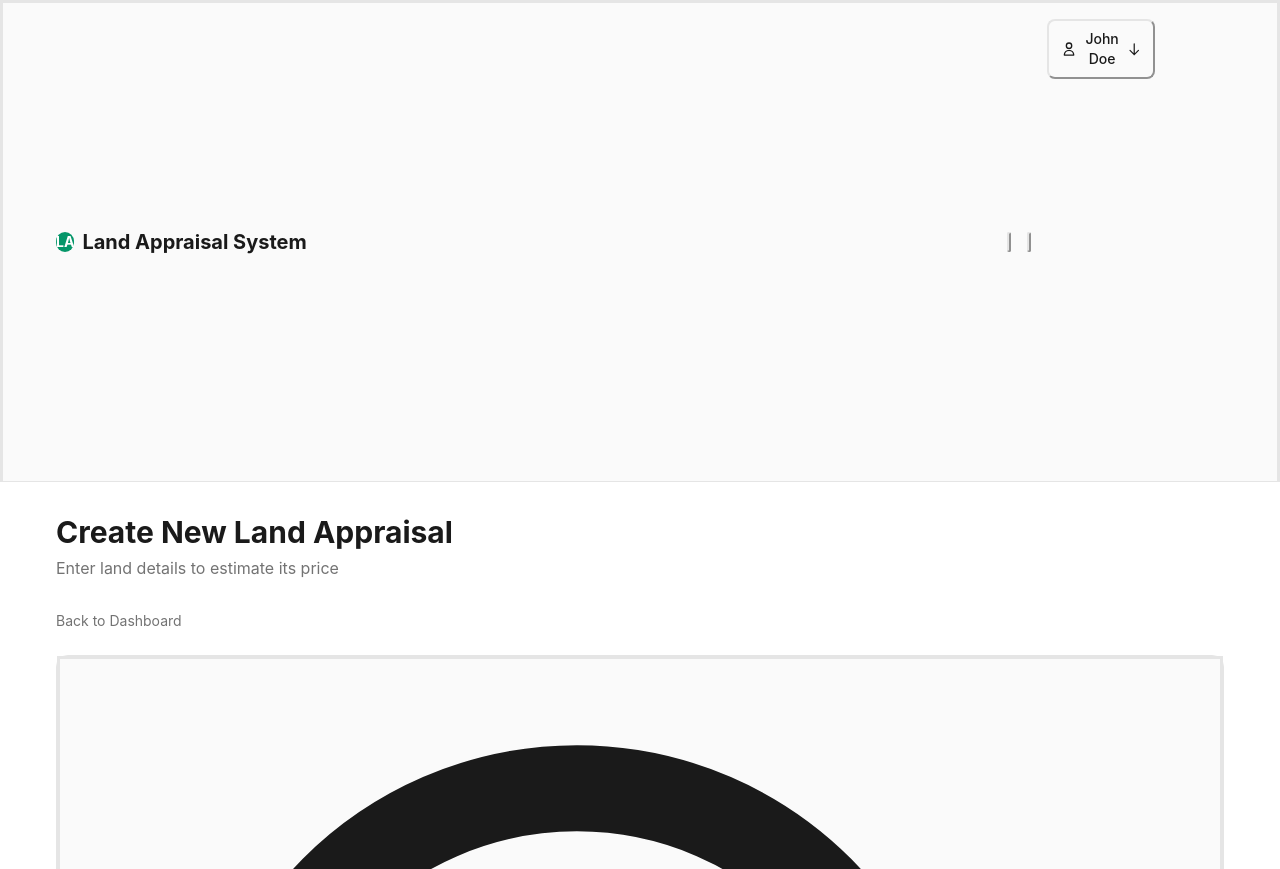
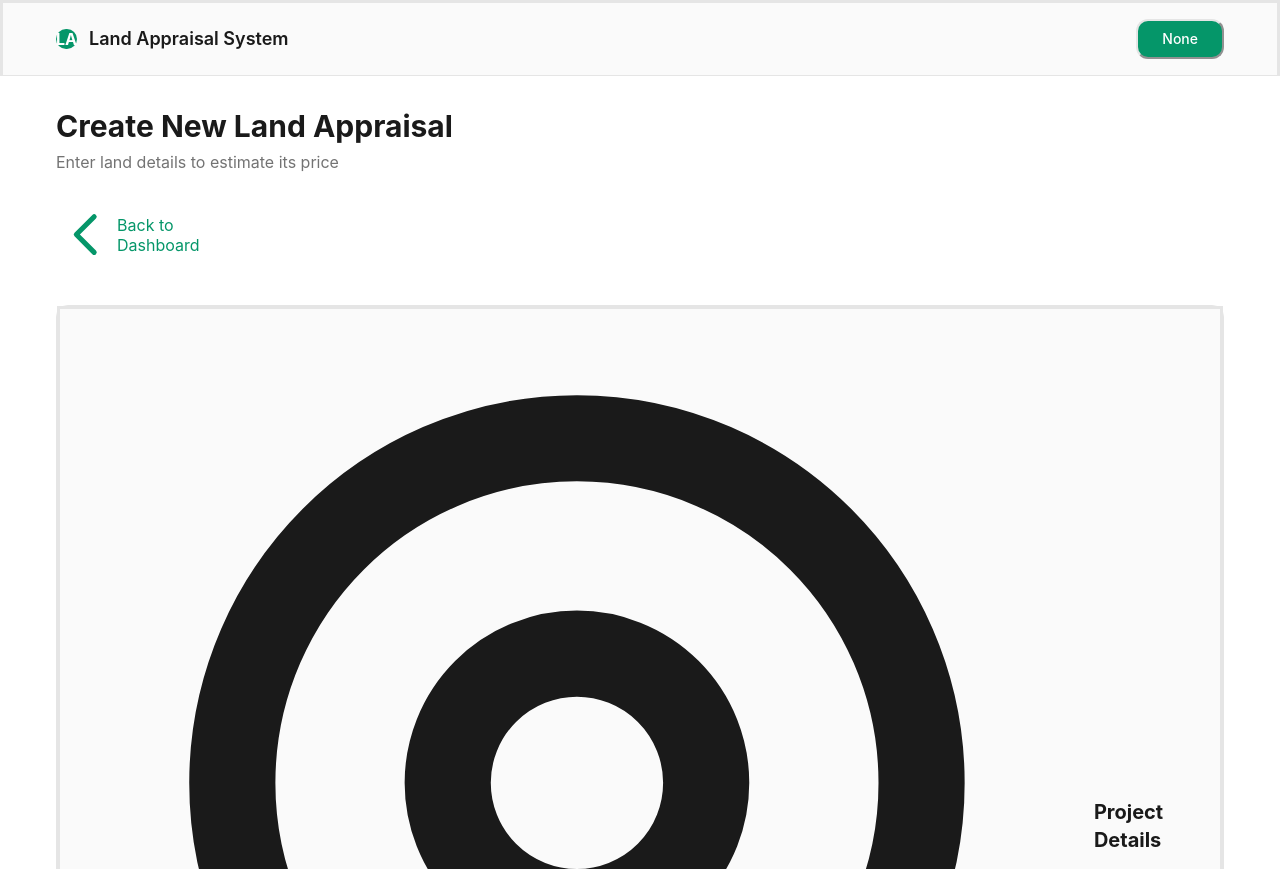
Before and after one commit to mohmmad-freed/Land-Price-Estimator, a Django app: page /normal/new-project/ in a window 1280 px wide. Shown: the top 869 px of the page. Run offline with Django 5.2, Linux system fonts and the light colour scheme; a user stored in the database is signed in.

Commit message:
updated: navbar, registration form, new_project, register view, base_dashboard

```diff
--- a/Normal_User_Side/templates/Normal_User_Side/base_dashboard.html
+++ b/Normal_User_Side/templates/Normal_User_Side/base_dashboard.html
@@ -6,6 +6,8 @@
     <meta name="viewport" content="width=device-width, initial-scale=1.0">
     <title>{% block title %}Land Appraisal System - Dashboard{% endblock %}</title>
     <link rel="stylesheet" href="{% static 'css/styles.css' %}">
+    <script defer src="https://cdn.jsdelivr.net/npm/alpinejs@3.x.x/dist/cdn.min.js"></script>
+
 </head>
 <body>
     <!-- Navigation Bar -->
--- a/Normal_User_Side/templates/Normal_User_Side/navbar.html
+++ b/Normal_User_Side/templates/Normal_User_Side/navbar.html
@@ -1,77 +1,105 @@
-<!-- Navigation Bar Component -->
-<header class="border-b border-border bg-card">
-    <div class="container mx-auto px-4 py-4">
-        <div class="flex items-center justify-between">
-            <div class="flex items-center space-x-4">
-                <div class="flex items-center space-x-2">
-                    <div class="w-8 h-8 bg-primary rounded-lg flex items-center justify-center">
-                        <span class="text-primary-foreground font-bold text-sm">LA</span>
-                    </div>
-                    <h1 class="text-xl font-bold text-foreground">Land Appraisal System</h1>
+<header class="border-b border-border bg-card py-4 h-16 flex items-center relative z-50">
+
+    <div class="container mx-auto px-4">
+        <div class="flex items-center justify-between h-full">
+
+            <!-- Logo -->
+            <div class="flex items-center space-x-3">
+                <div class="w-9 h-9 bg-primary rounded-lg flex items-center justify-center">
+                    <span class="text-primary-foreground font-bold">LA</span>
                 </div>
+                <h1 class="text-lg font-semibold text-foreground">
+                    Land Appraisal System
+                </h1>
             </div>
 
-            <div class="flex items-center space-x-4">
-                <!-- Notifications Button -->
-                <button class="bg-none border-none p-2 text-foreground hover:bg-muted rounded cursor-pointer relative">
+            <!-- Profile -->
+            <div x-data="{ open:false }" class="relative">
+
+
+                <button
+                    @click="open = !open"
+                    class="flex items-center space-x-2 px-4 py-2 rounded-lg bg-primary
+                           text-primary-foreground hover:bg-primary/80 transition"
+                >
+                    <!-- Avatar -->
                     <svg class="w-5 h-5" fill="none" stroke="currentColor" viewBox="0 0 24 24">
-                        <path stroke-linecap="round" stroke-linejoin="round" stroke-width="2" d="M15 17h5l-1.405-1.405A2.032 2.032 0 0118 14.158V11a6.002 6.002 0 00-4-5.659V5a2 2 0 10-4 0v.341C7.67 6.165 6 8.388 6 11v3.159c0 .538-.214 1.055-.595 1.436L4 17h5m6 0v1a3 3 0 11-6 0v-1m6 0H9"></path>
+                        <path stroke-linecap="round" stroke-linejoin="round" stroke-width="2"
+                              d="M16 7a4 4 0 11-8 0 4 4 0 018 0zM12
+                              14a7 7 0 00-7 7h14a7 7 0 00-7-7z"/>
                     </svg>
-                    <span class="absolute -top-1 -right-1 h-3 w-3 bg-destructive rounded-full"></span>
-                </button>
 
-                <!-- Settings Button -->
-                <button class="bg-none border-none p-2 text-foreground hover:bg-muted rounded cursor-pointer">
-                    <svg class="w-5 h-5" fill="none" stroke="currentColor" viewBox="0 0 24 24">
-                        <path stroke-linecap="round" stroke-linejoin="round" stroke-width="2" d="M10.325 4.317c.426-1.756 2.924-1.756 3.35 0a1.724 1.724 0 002.573 1.066c1.543-.94 3.31.826 2.37 2.37a1.724 1.724 0 001.065 2.572c1.756.426 1.756 2.924 0 3.35a1.724 1.724 0 00-1.066 2.573c.94 1.543-.826 3.31-2.37 2.37a1.724 1.724 0 00-2.572 1.065c-.426 1.756-2.924 1.756-3.35 0a1.724 1.724 0 00-2.573-1.066c-1.543.94-3.31-.826-2.37-2.37a1.724 1.724 0 00-1.065-2.572c-1.756-.426-1.756-2.924 0-3.35a1.724 1.724 0 001.066-2.573c-.94-1.543.826-3.31 2.37-2.37.996.608 2.296.07 2.572-1.065z"></path>
-                        <path stroke-linecap="round" stroke-linejoin="round" stroke-width="2" d="M15 12a3 3 0 11-6 0 3 3 0 016 0z"></path>
+                    <span class="text-sm font-medium">
+                        {{ request.user.name|default:request.user.username }}
+                    </span>
+
+                    <svg class="w-4 h-4" fill="none" stroke="currentColor" viewBox="0 0 24 24">
+                        <path stroke-linecap="round" stroke-linejoin="round" stroke-width="2"
+                              d="M19 9l-7 7-7-7"/>
                     </svg>
                 </button>
 
-                <!-- Profile Dropdown -->
-                <div class="relative group">
-                    <button class="bg-none border-none px-3 py-2 text-foreground hover:bg-muted rounded flex items-center space-x-2 cursor-pointer">
+                <!-- Dropdown Menu -->
+                <div
+                    x-show="open"
+                    @click.outside="open = false"
+                    x-transition
+                    x-cloak
+                    class="absolute right-0 mt-2 w-56 bg-card border border-border rounded-lg
+                           shadow-xl py-2 z-50"
+                    style="position:absolute;"
+                >
+
+                    <!-- User Section -->
+                    <div class="px-4 py-3 border-b border-border">
+                        <p class="text-sm font-semibold">
+                            {{ request.user.name|default:request.user.username }}
+                        </p>
+                        <p class="text-xs text-muted-foreground">
+                            {{ request.user.email }}
+                        </p>
+                    </div>
+
+                    {% if request.user.is_authenticated %}
+
+                    <!-- Profile -->
+                    <a href="{% url 'normal_user:profile' request.user.id %}"
+                       class="flex items-center space-x-2 px-4 py-2 text-sm hover:bg-muted transition">
                         <svg class="w-4 h-4" fill="none" stroke="currentColor" viewBox="0 0 24 24">
-                            <path stroke-linecap="round" stroke-linejoin="round" stroke-width="2" d="M16 7a4 4 0 11-8 0 4 4 0 018 0zM12 14a7 7 0 00-7 7h14a7 7 0 00-7-7z"></path>
+                            <path stroke-linecap="round" stroke-linejoin="round" stroke-width="2"
+                                d="M12 4a4 4 0 110 8 4 4 0 010-8zm0 8c-4 0-8 2-8 6v2h16v-2c0-4-4-6-8-6z"/>
                         </svg>
-                        <span class="text-sm font-medium">John Doe</span>
+                        <span>Profile</span>
+                    </a>
+
+                    <!-- Logout -->
+                    <a href="{% url 'users:logout' %}"
+                       class="flex items-center space-x-2 px-4 py-2 text-sm text-destructive hover:bg-muted transition font-medium">
                         <svg class="w-4 h-4" fill="none" stroke="currentColor" viewBox="0 0 24 24">
-                            <path stroke-linecap="round" stroke-linejoin="round" stroke-width="2" d="M19 14l-7 7m0 0l-7-7m7 7V3"></path>
+                            <path stroke-linecap="round" stroke-linejoin="round" stroke-width="2"
+                                d="M17 16l4-4m0 0l-4-4m4 4H7m6 4v1m0-10v1"/>
                         </svg>
-                    </button>
+                        <span>Logout</span>
+                    </a>
 
-                    <!-- Dropdown Menu -->
-                    <div class="absolute right-0 mt-2 w-56 bg-card border border-border rounded-lg shadow-lg opacity-0 group-hover:opacity-100 invisible group-hover:visible transition-all z-50">
-                        <div class="px-4 py-3 border-b border-border">
-                            <p class="text-sm font-medium text-foreground">John Doe</p>
-                            <p class="text-xs text-muted-foreground">john.doe@example.com</p>
-                        </div>
-                        {% if request.user.is_authenticated %}
-                        <a href="{% url 'normal_user:profile' request.user.id %}" class="flex items-center px-4 py-2 hover:bg-muted text-foreground">
-                            <svg class="mr-2 h-4 w-4" fill="none" stroke="currentColor" viewBox="0 0 24 24">
-                                <path stroke-linecap="round" stroke-linejoin="round" stroke-width="2" d="M16 7a4 4 0 11-8 0 4 4 0 018 0zM12 14a7 7 0 00-7 7h14a7 7 0 00-7-7z"></path>
-                            </svg>
-                            Profile
-                        </a>
-                       {% else %}
-                        <a href="{% url 'users:login' %}">Login</a>
-                       {% endif %}
-                        <a href="{% url 'normal_user:settings' %}" class="flex items-center px-4 py-2 hover:bg-muted text-foreground">
-                            <svg class="mr-2 h-4 w-4" fill="none" stroke="currentColor" viewBox="0 0 24 24">
-                                <path stroke-linecap="round" stroke-linejoin="round" stroke-width="2" d="M10.325 4.317c.426-1.756 2.924-1.756 3.35 0a1.724 1.724 0 002.573 1.066c1.543-.94 3.31.826 2.37 2.37a1.724 1.724 0 001.065 2.572c1.756.426 1.756 2.924 0 3.35a1.724 1.724 0 00-1.066 2.573c.94 1.543-.826 3.31-2.37 2.37a1.724 1.724 0 00-2.572 1.065c-.426 1.756-2.924 1.756-3.35 0a1.724 1.724 0 00-2.573-1.066c-1.543.94-3.31-.826-2.37-2.37a1.724 1.724 0 00-1.065-2.572c-1.756-.426-1.756-2.924 0-3.35a1.724 1.724 0 001.066-2.573c-.94-1.543.826-3.31 2.37-2.37.996.608 2.296.07 2.572-1.065z"></path>
-                            </svg>
-                            Settings
-                        </a>
-                        <hr class="my-1 border-border">
-                        <a href="{% url 'users:logout' %}" class="flex items-center px-4 py-2 hover:bg-muted text-foreground">
-                            <svg class="mr-2 h-4 w-4" fill="none" stroke="currentColor" viewBox="0 0 24 24">
-                                <path stroke-linecap="round" stroke-linejoin="round" stroke-width="2" d="M17 16l4-4m0 0l-4-4m4 4H7m6 4v1a3 3 0 01-3 3H6a3 3 0 01-3-3V7a3 3 0 013-3h4a3 3 0 013 3v1"></path>
-                            </svg>
-                            Log out
-                        </a>
-                    </div>
+                    {% else %}
+
+                    <!-- Login -->
+                    <a href="{% url 'users:login' %}"
+                       class="flex items-center space-x-2 px-4 py-2 text-sm hover:bg-muted transition">
+                        <svg class="w-4 h-4" fill="none" stroke="currentColor" viewBox="0 0 24 24">
+                            <path stroke-linecap="round" stroke-linejoin="round" stroke-width="2"
+                                d="M5 12h14m-7-7l7 7-7 7"/>
+                        </svg>
+                        <span>Login</span>
+                    </a>
+
+                    {% endif %}
                 </div>
+
             </div>
+
         </div>
     </div>
+
 </header>
--- a/Normal_User_Side/templates/Normal_User_Side/new_project.html
+++ b/Normal_User_Side/templates/Normal_User_Side/new_project.html
@@ -21,7 +21,12 @@
                             <path stroke-linecap="round" stroke-linejoin="round" stroke-width="2" d="M15 19l-7-7 7-7"></path>
                         </svg>
                     </a>
-                    <a href="{% url 'normal_user:dashboard' %}"><span class="text-sm text-muted-foreground">Back to Dashboard</span></a>
+                    <a href="{% url 'normal_user:dashboard' %}" class="inline-flex items-center gap-2 text-emerald-600 hover:text-emerald-700 mb-4 transition-colors">
+                <svg class="h-4 w-4" fill="none" stroke="currentColor" viewBox="0 0 24 24">
+                    <path stroke-linecap="round" stroke-linejoin="round" stroke-width="2" d="M15 19l-7-7 7-7"></path>
+                </svg>
+                Back to Dashboard
+            </a>
 
                 </div>
 
--- a/Users_Handling_App/templates/Users_Handling_App/register.html
+++ b/Users_Handling_App/templates/Users_Handling_App/register.html
@@ -7,6 +7,9 @@
 <form method="POST">
     {% csrf_token %}
     <div class="space-y-4">
+        <label>Name</label>
+        <input type="text" name="name" required>
+
         <label>Email</label>
         <input type="email" name="email" required>
 
--- a/Users_Handling_App/views.py
+++ b/Users_Handling_App/views.py
@@ -63,6 +63,7 @@
 
 def register(request):
     if request.method == 'POST':
+        name = request.POST.get('name')
         email = request.POST.get('email')
         password = request.POST.get('password')
         activation_code = request.POST.get('activation_code')
@@ -75,7 +76,7 @@
             return redirect('users:register')
 
         # Create the user and assign type from the code
-        user = User.objects.create_user(email=email, password=password, type=code_obj.user_type)
+        user = User.objects.create_user(name=name, email=email, password=password, type=code_obj.user_type)
         code_obj.is_used = True
         code_obj.assigned_to = user
         code_obj.save()
```
Also changed, not shown: db.sqlite3.
